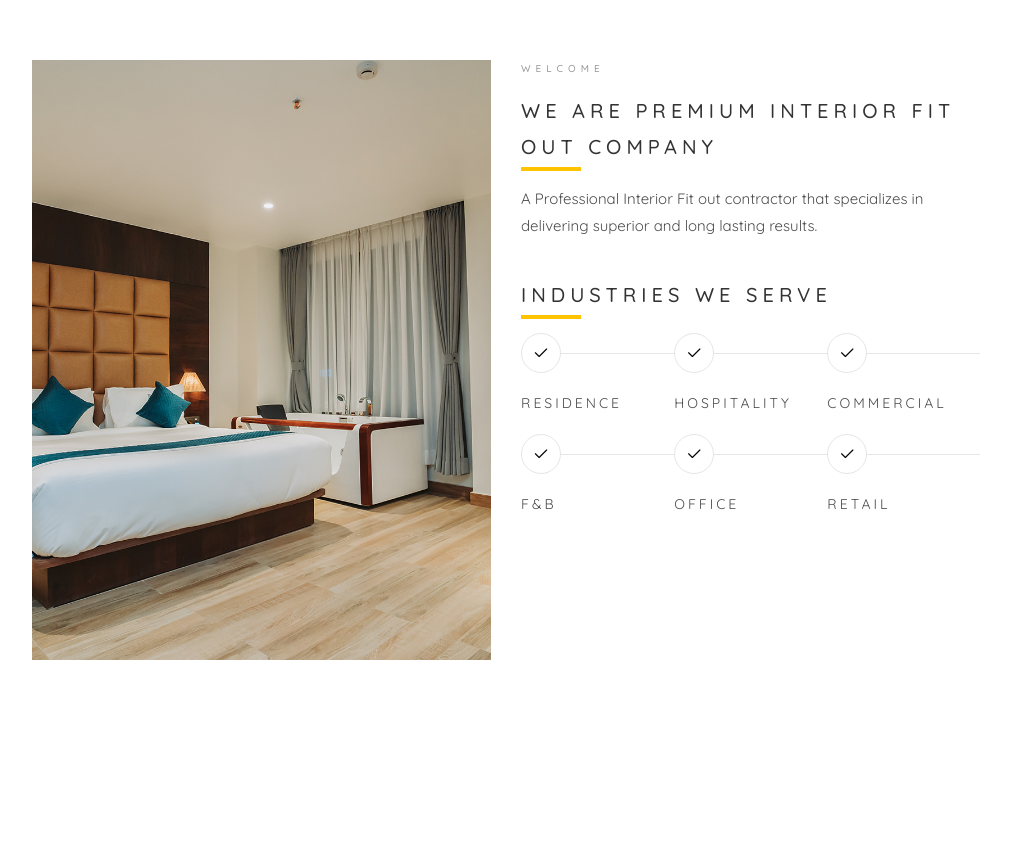
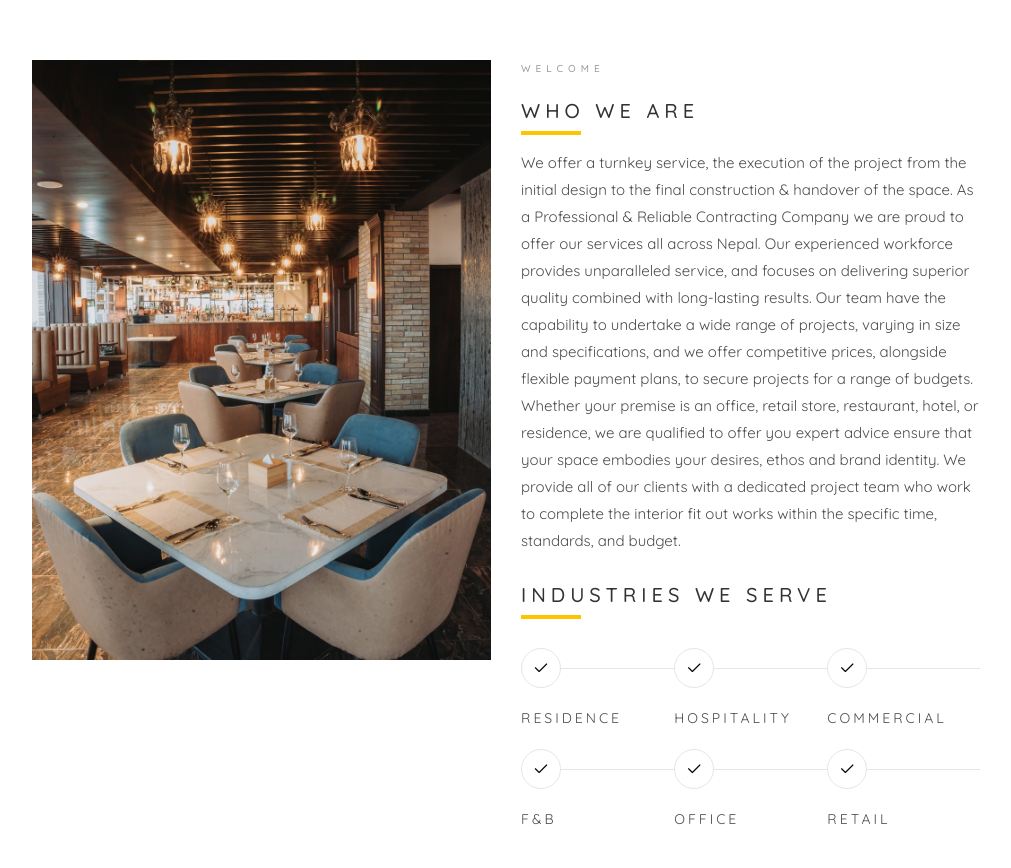
Before and after one commit to Bipul6129/PPS_site, a plain HTML site: page index.html in a window 1280 px wide. Shown: the part 950-1818 px from the top of the page, without its empty margins (262-1273 px from the left). Drawn offline with nearby package versions, Linux system fonts and the light colour scheme; files whose address does not match are found by name; a web font is replaced by a local one.

Commit message:
removed home section

```diff
--- a/index.html
+++ b/index.html
@@ -288,67 +288,9 @@
 			  	</div>
 			</aside>
 
-			<div class="colorlib-about">
-				<div class="colorlib-narrow-content">
-					<div class="row">
-						<div class="col-md-6">
-							<div class="about-img" style="background-image: url(images/DeesBoutiqueHotel/3.jpg);">
-							</div>
-						</div>
-						<div class="col-md-6 " >
-							<div class="about-desc">
-								<span class="heading-meta">Welcome</span>
-								<h2 class="colorlib-heading">We are PREMIUM INTERIOR FIT OUT COMPANY</h2>
-								<p>A Professional Interior Fit out contractor that specializes in delivering superior and long lasting results.</p>
 
-							</div>
-							<div class="row padding">
-								<h2 class="colorlib-heading">Industries we serve</h2>
-								<div class="col-md-4 no-gutters">
-									<a href="#" class="steps">
-										<p class="icon"><span><i class="icon-check"></i></span></p>
-										<h3>Residence</h3>
-									</a>
-								</div>
-								<div class="col-md-4 no-gutters">
-									<a href="#" class="steps">
-										<p class="icon"><span><i class="icon-check"></i></span></p>
-										<h3>Hospitality</h3>
-									</a>
-								</div>
-								<div class="col-md-4 no-gutters">
-									<a href="#" class="steps">
-										<p class="icon"><span><i class="icon-check"></i></span></p>
-										<h3>Commercial</h3>
-									</a>
-								</div>
-								<div class="col-md-4 no-gutters">
-									<a href="#" class="steps">
-										<p class="icon"><span><i class="icon-check"></i></span></p>
-										<h3>F&B</h3>
-									</a>
-								</div>
-								<div class="col-md-4 no-gutters">
-									<a href="#" class="steps">
-										<p class="icon"><span><i class="icon-check"></i></span></p>
-										<h3>Office</h3>
-									</a>
-								</div>
-								<div class="col-md-4 no-gutters">
-									<a href="#" class="steps">
-										<p class="icon"><span><i class="icon-check"></i></span></p>
-										<h3>Retail</h3>
-									</a>
-								</div>
-							</div>
-						</div>
-					</div>
-				</div>
-			</div>
-
-
-			<div id="about-section">
-				<div class="colorlib-about">
+			<div >
+				<div class="colorlib-about" id="about-section">
 					<div class="colorlib-narrow-content">
 						<div class="row row-bottom-padded-md">
 							<div class="col-md-6">
```
